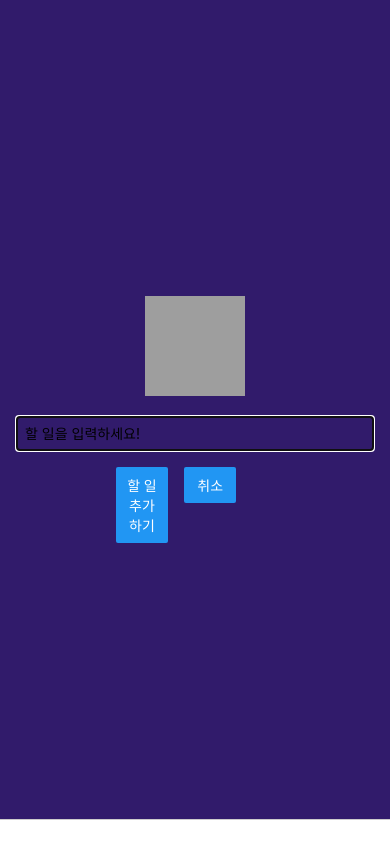
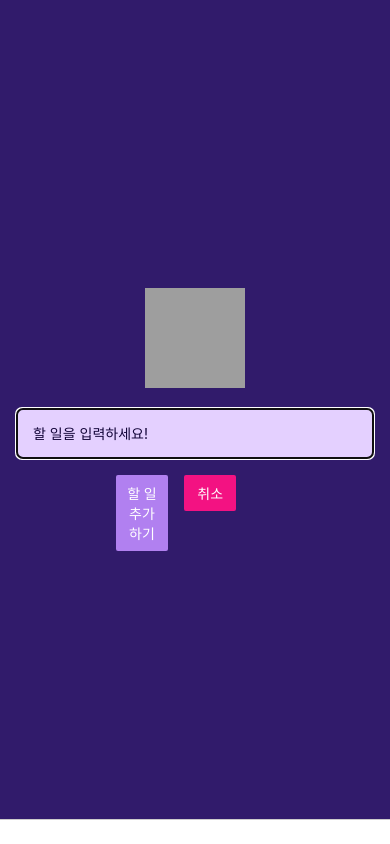
Before and after one commit to sdj799/202307ReactNativeStudy, a React Native app: screen / in a window 390 px wide. Both pictures are taken after a click on the button "할 일 추가하기!". Built offline with nearby package versions, Linux system fonts and the light colour scheme; grey boxes are pictures that could not be loaded.

Commit message:
# 7. 스타일 변경 todo 앱 완료

```diff
--- a/App.js
+++ b/App.js
@@ -3,6 +3,7 @@
 
 import GoalItem from "./components/GoalItem";
 import GoalInput from "./components/GoalInput";
+import { StatusBar } from "expo-status-bar";
 
 export default function App() {
   const [modalIsVisible, setModalIsVisible] = useState(false);
@@ -37,6 +38,8 @@
   };
 
   return (
+    <>
+      <StatusBar style='light' />
       <View style={styles.appContainer}>
         <Button
           title='할 일 추가하기!'
@@ -72,6 +75,7 @@
           ></FlatList>
         </View>
       </View>
+    </>
   );
 }
 
--- a/app.json
+++ b/app.json
@@ -6,6 +6,7 @@
     "orientation": "portrait",
     "icon": "./assets/icon.png",
     "userInterfaceStyle": "light",
+    "backgroundColor": "#1e085a",
     "splash": {
       "image": "./assets/splash.png",
       "resizeMode": "contain",
--- a/components/GoalInput.js
+++ b/components/GoalInput.js
@@ -33,10 +33,14 @@
         />
         <View style={styles.buttonContainer}>
           <View style={styles.button}>
-            <Button title='할 일 추가하기' onPress={addGoalHandler} />
+            <Button
+              title='할 일 추가하기'
+              onPress={addGoalHandler}
+              color='#b180f0'
+            />
           </View>
           <View style={styles.button}>
-            <Button title='취소' onPress={props.onCancle} />
+            <Button title='취소' onPress={props.onCancle} color='#f31282' />
           </View>
         </View>
       </View>
@@ -65,9 +69,12 @@
   },
   textInput: {
     borderWidth: 1,
-    borderColor: "#cccccc",
+    borderColor: "#e4d0ff",
+    backgroundColor: "#e4d0ff",
+    color: "#120438",
+    borderRadius: 6,
     width: "100%",
-    padding: 8,
+    padding: 16,
   },
   buttonContainer: {
     marginTop: 16,
```
Lines whose indentation alone changed are shown as unchanged.
